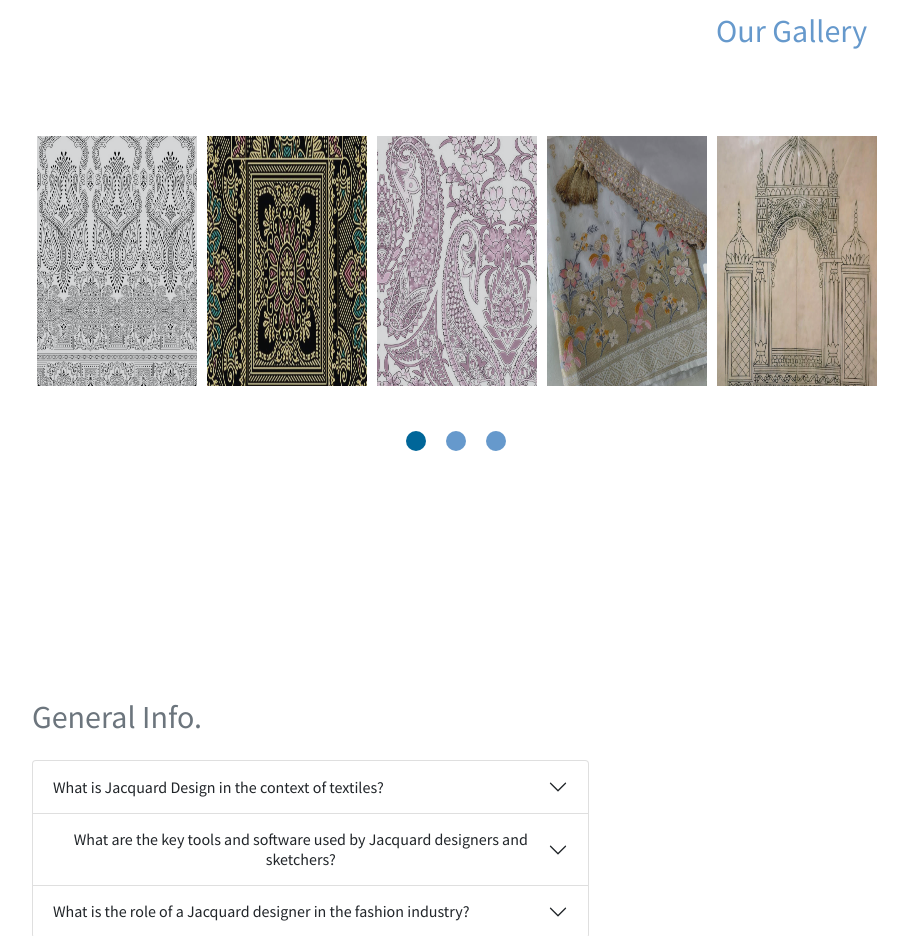
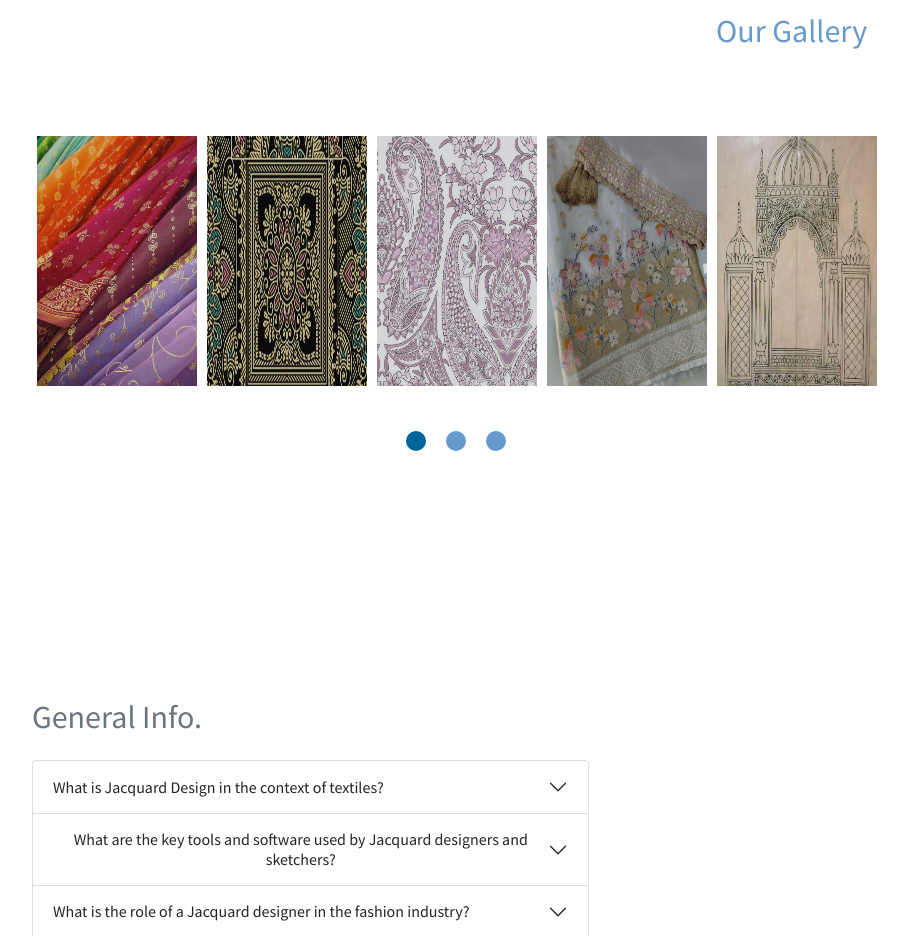
Before and after one commit to harshilmonpara/design, a website: page index.html in a window 1280 px wide. Shown: the part 1800-2736 px from the top of the page, without its empty margins (18-926 px from the left). Drawn offline with nearby package versions, Linux system fonts and the light colour scheme; a web font is replaced by a local one.

Commit message:
Update index.html

```diff
--- a/index.html
+++ b/index.html
@@ -171,7 +171,7 @@ https://www.tooplate.com/view/2123-simply-amazed
                     </div>
                     <div class="mx-auto gallery-slider ">
                         <figure class="effect-julia item  ">
-                            <img  class="size" src="img/b1.jpg" alt="Image">
+                            <img  class="size" src="img/c1.jpeg" alt="Image">
                             <figcaption>
 
                                 <a href="#">View more</a>
```
